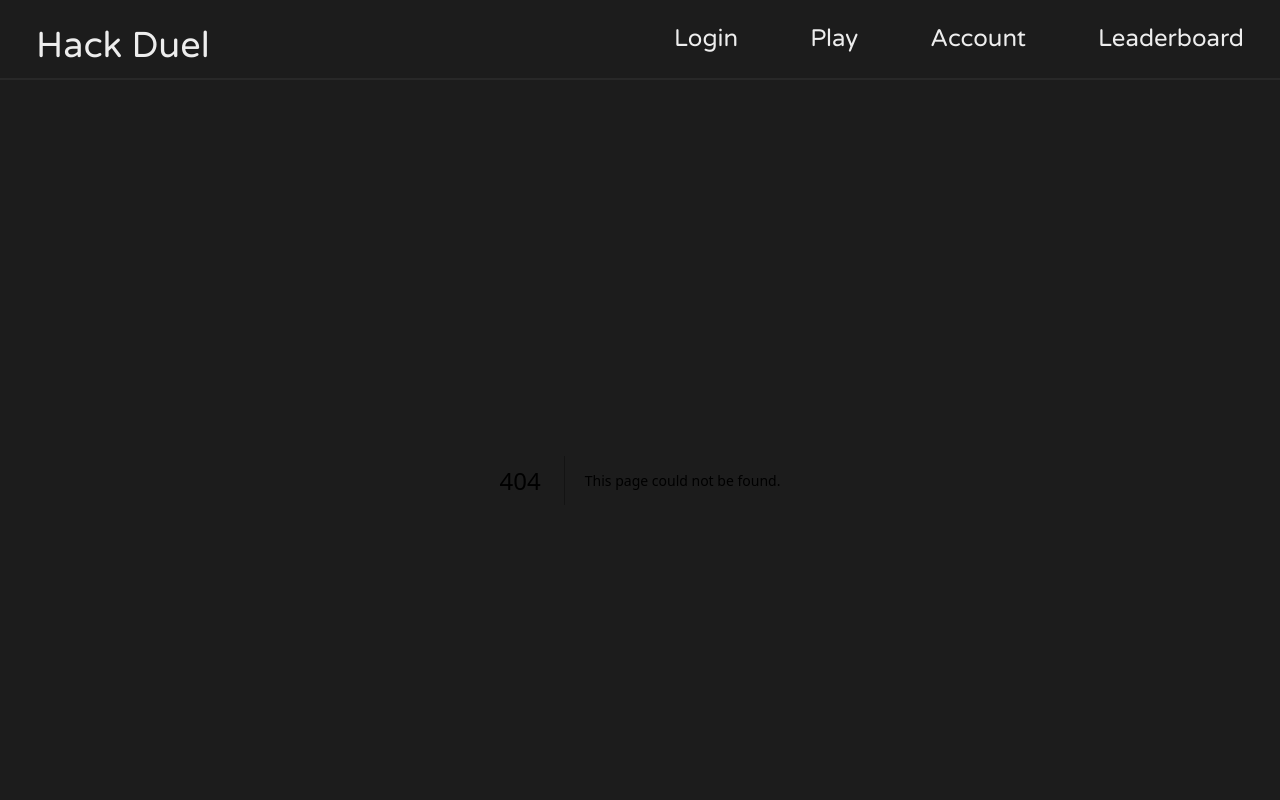
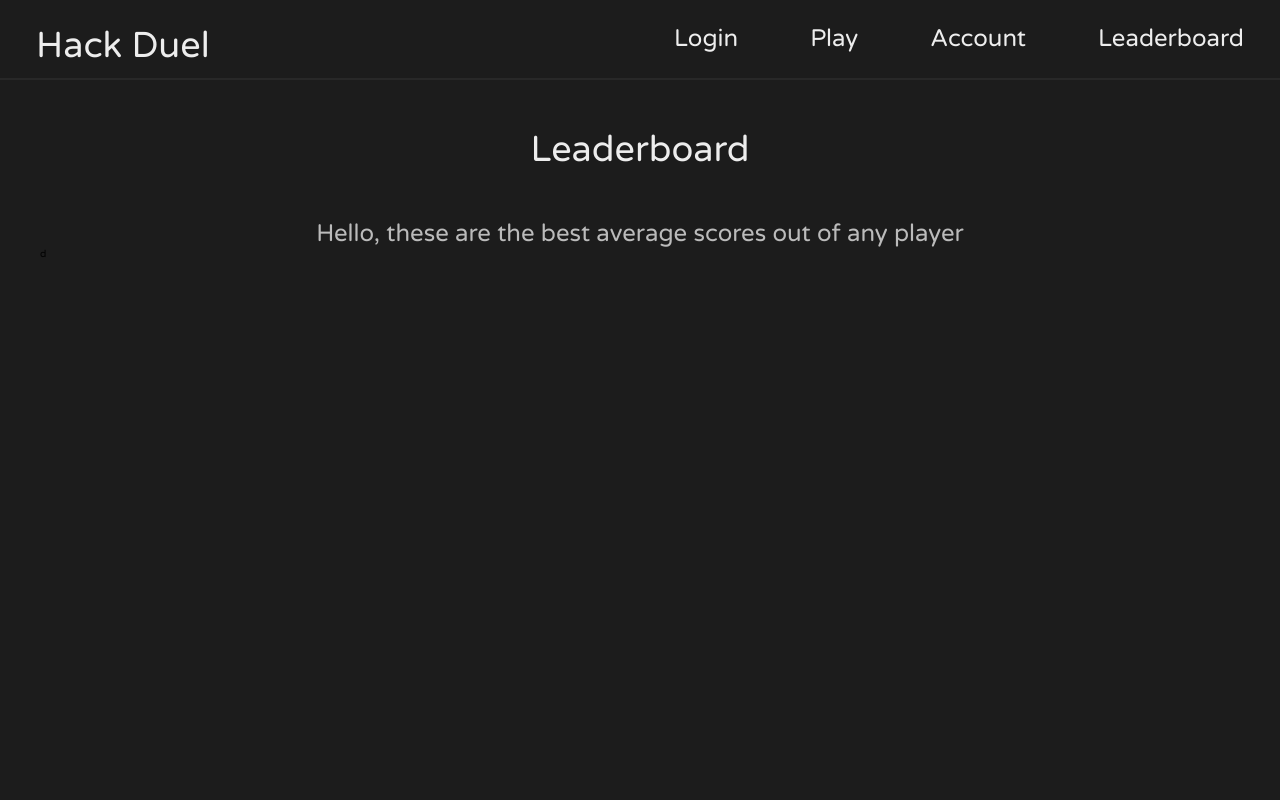
Before and after one commit to exortme1ster/uncommon-hacks, a Next.js app: page /leaderboard in a window 1280 px wide. Before the commit this address had no page. Shown: the top 800 px of the page. Built offline with nearby package versions, Linux system fonts and the light colour scheme.

Commit message:
oij
oijoijoij

```diff
--- a/components/Background/Background.style.js
+++ b/components/Background/Background.style.js
@@ -2,4 +2,5 @@ import styled from "styled-components";
 
 export const BackgroundSection = styled.div`
   background-color: var(--primary);
+  height: min-height: 100vh;
 `;
--- /dev/null
+++ b/components/LeaderboardComponent/LeaderboardComponent.tsx
@@ -0,0 +1,22 @@
+import React, { FC } from "react";
+
+// import { LeaderboardMain } from "./leaderboard.styles";
+
+interface LeaderboardComponentInterface {
+  isGlobal: boolean;
+}
+
+const userDummy = [
+  {
+    username: "",
+    average_score: "",
+  },
+];
+
+const LeaderboardComponent: FC<LeaderboardComponentInterface> = ({
+  isGlobal,
+}) => {
+  return <div>d</div>;
+};
+
+export default LeaderboardComponent;
--- /dev/null
+++ b/components/LeaderboardComponent/leaderboard.styles.js
@@ -0,0 +1 @@
+import styled from "styled-components";
--- a/pages/home.styles.js
+++ b/pages/home.styles.js
@@ -17,6 +17,8 @@ export const HomeTitleDesc = styled.p`
   line-height: 1.5;
   font-size: 2.4rem;
   color: var(--text-1);
+  text-align: center;
+  margin-bottom: 2.4rem;
 `;
 
 export const HomePage = styled.main`
--- /dev/null
+++ b/pages/leaderboard/index.tsx
@@ -0,0 +1,25 @@
+import LeaderboardComponent from "@/components/LeaderboardComponent/LeaderboardComponent";
+import React, { FC } from "react";
+
+import {
+  LeaderboardMain,
+  LeaderboardDesc,
+  LeaderboardTitle,
+  LeaderboardTitleDiv,
+} from "./leaderboard.styles";
+
+const Leaderboard = () => {
+  return (
+    <LeaderboardMain>
+      <LeaderboardTitleDiv>
+        <LeaderboardTitle>Leaderboard</LeaderboardTitle>
+        <LeaderboardDesc>
+          Hello, these are the best average scores out of any player
+        </LeaderboardDesc>
+      </LeaderboardTitleDiv>
+      <LeaderboardComponent isGlobal={true} />
+    </LeaderboardMain>
+  );
+};
+
+export default Leaderboard;
--- /dev/null
+++ b/pages/leaderboard/leaderboard.styles.js
@@ -0,0 +1,22 @@
+import styled from "styled-components";
+
+export const LeaderboardMain = styled.main`
+  margin: 0 auto;
+  max-width: 1200px;
+  min-height: 100vh;
+`;
+
+export const LeaderboardTitleDiv = styled.div``;
+
+export const LeaderboardTitle = styled.h2`
+  font-size: 3.6rem;
+  text-align: center;
+  padding: 4.8rem 0;
+  color: var(--text-0);
+  font-weight: 400;
+`;
+export const LeaderboardDesc = styled.p`
+  color: var(--text-1);
+  text-align: center;
+  font-size: 2.4rem;
+`;
--- a/styles/globals.css
+++ b/styles/globals.css
@@ -125,6 +125,10 @@
   padding: 0;
   margin: 0;
 }
+*:not(button),
+*:not(a) {
+  user-select: none;
+}
 
 html,
 body {
```
Also changed, not shown: pages/account/account.styles.js (added, +7 -0 lines), pages/account/index.tsx (added, +9 -0 lines).
